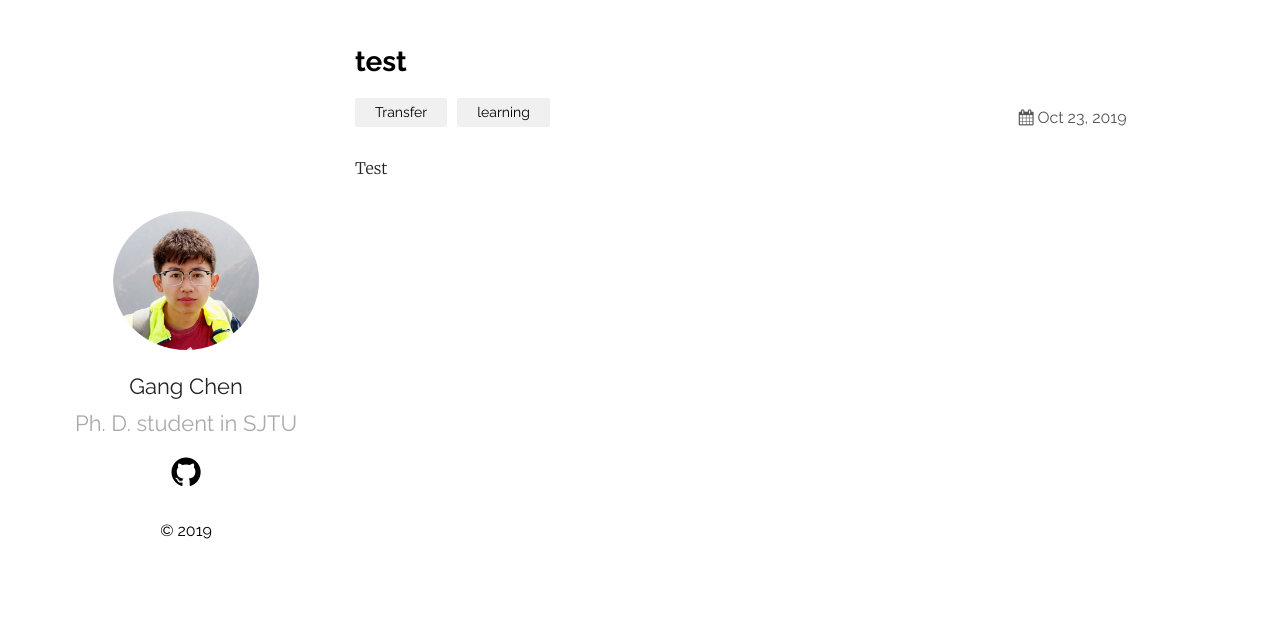
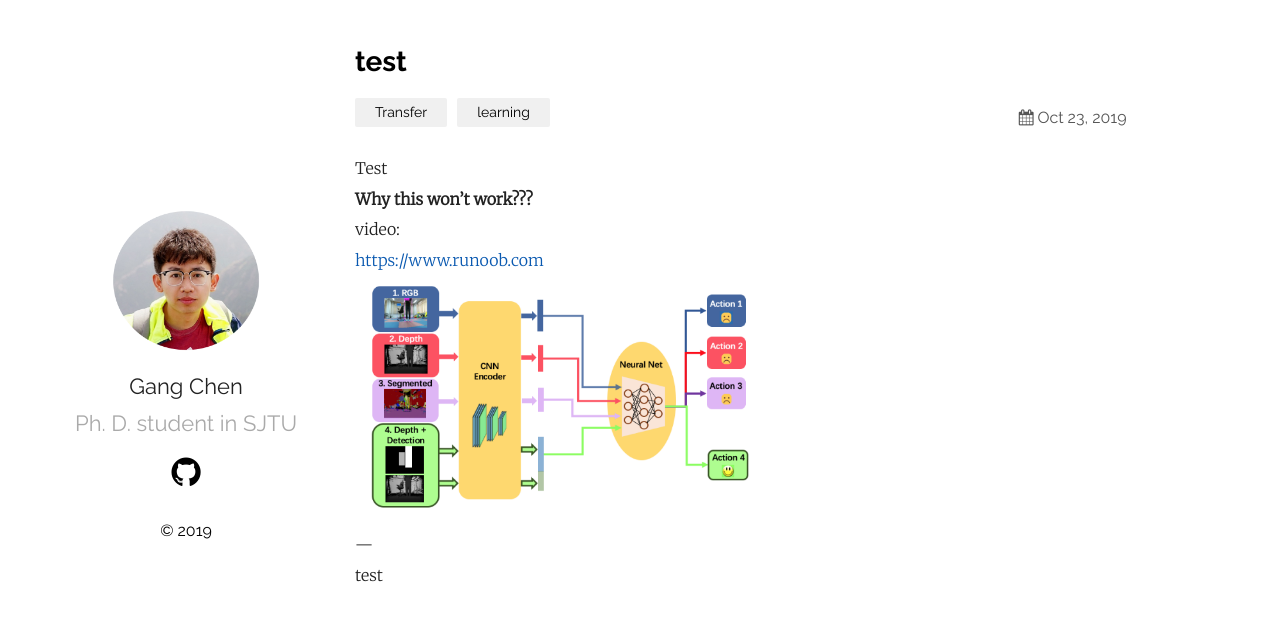
Before and after one commit to g-ch/g-ch.github.io, a Jekyll site: the page built from _posts/2019-10-23-test.markdown, in a window 1280 px wide. Shown: the top 621 px of the page. Built offline with Jekyll 4.4.1, drawn with Linux system fonts in a browser that asks for light colours.

Commit message:
link test

```diff
--- a/_posts/2019-10-23-test.markdown
+++ b/_posts/2019-10-23-test.markdown
@@ -5,3 +5,9 @@ date:   2019-10-23 21:03:36 +0530
 categories: Transfer learning
 ---
 Test
+__Why this won't work???__
+video:
+<https://www.runoob.com>
+<img src="/assets/semantic.png" width="50%">
+---
+test
```
Also changed, not shown: _posts/2019-03-23-welcome-to-jekyll.markdown (line endings or trailing spaces).
